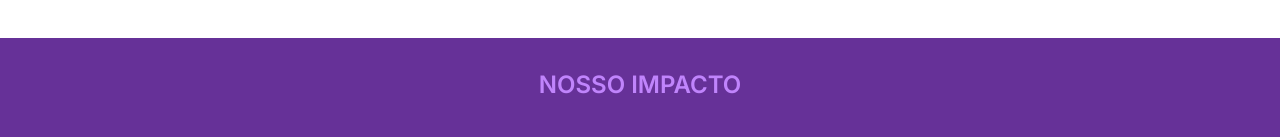
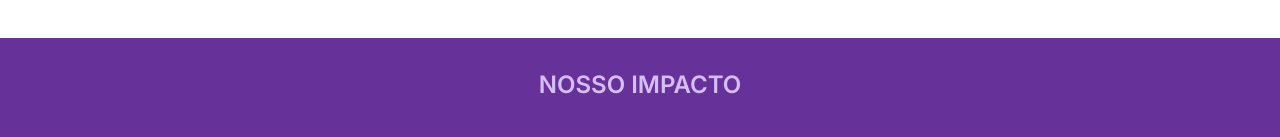
Before and after one commit to Projeto-FrontEnd-Fusion/Aceve-website-development, a Next.js app: page /sobre-nos in a window 1280 px wide. Shown: the part 716-853 px from the top of the page. Built offline with nearby package versions, Linux system fonts and the light colour scheme; a web font is replaced by a local one.

Commit message:
fix: adjust the color on h2 tag in the Nosso Impacto section

```diff
--- a/src/features/about-us/components/OurImpact.tsx
+++ b/src/features/about-us/components/OurImpact.tsx
@@ -3,7 +3,7 @@ import React from "react";
 const OurImpact = () => {
   return (
     <section className="w-full bg-primary-700 pt-8 pb-8 px-4 md:px-8 lg:px-[4.5rem] lg:pt-8 lg:pb-16 flex flex-col items-center gap-6">
-      <h2 className="font-semibold text-center text-purple-400 text-[0.875rem] leading-[1.25rem] sm:text-[1.125rem] sm:leading-[1.5rem] lg:text-[1.5rem] lg:leading-[1.875rem]">
+      <h2 className="font-semibold text-center text-primary-400 text-[0.875rem] leading-[1.25rem] sm:text-[1.125rem] sm:leading-[1.5rem] lg:text-[1.5rem] lg:leading-[1.875rem]">
         NOSSO IMPACTO
       </h2>
 
```
